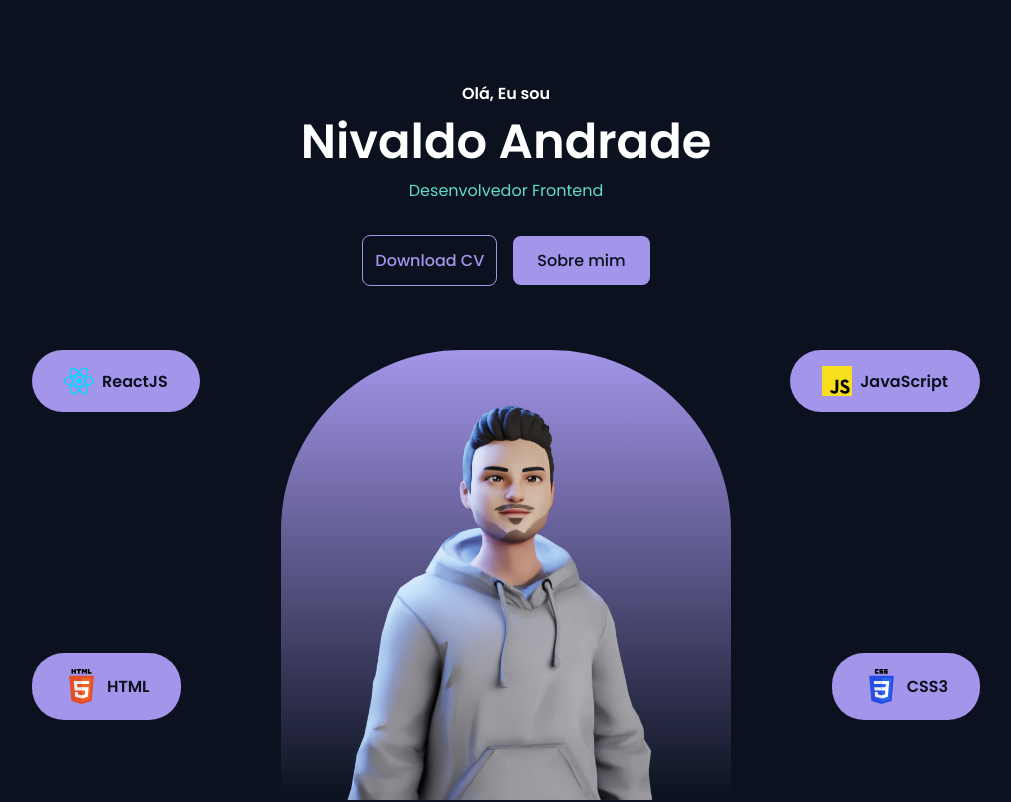
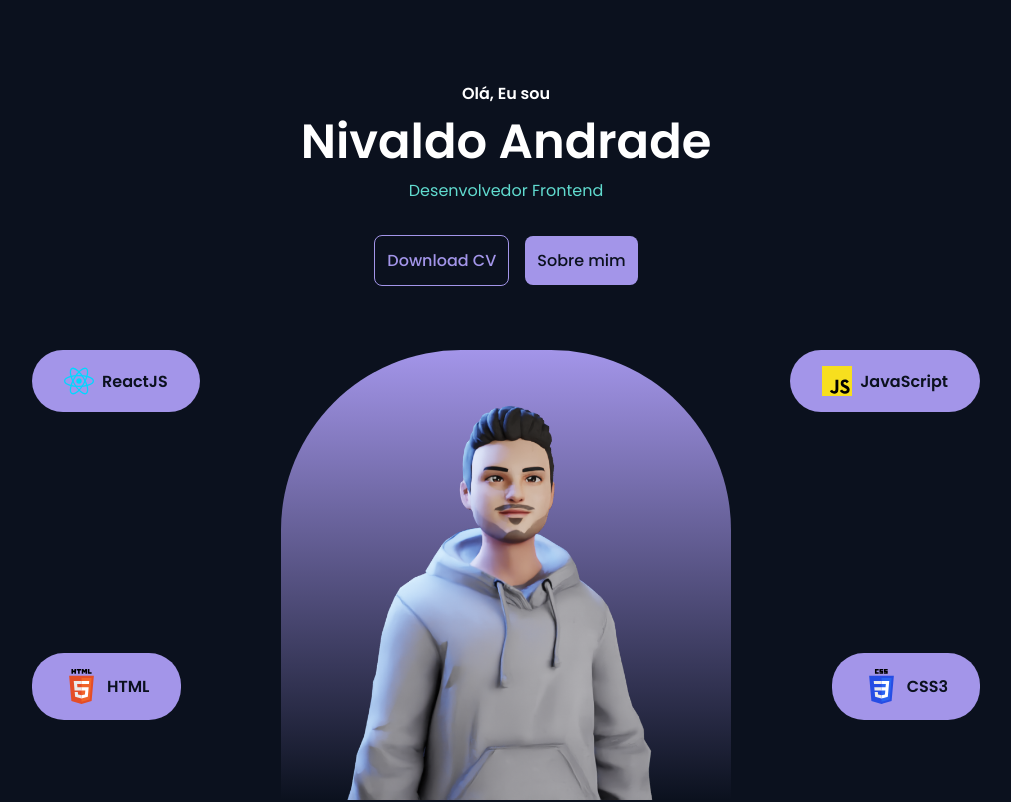
Before and after one commit to nivaldoandrade/portfolio-nivaldoandrade, a Next.js app: page / in a window 1280 px wide. Shown: the top 802 px of the page, without its empty margins (134-1145 px from the left). Built offline with nearby package versions, Linux system fonts and the light colour scheme.

Commit message:
fix Warning: Expected server HTML to contain a matching <a> in <a>.

```diff
--- a/src/components/Into/index.tsx
+++ b/src/components/Into/index.tsx
@@ -43,7 +43,7 @@ export function Into() {
             Download CV
           </a>
           <Link to="about" smooth offset={-50}>
-            <a>Sobre mim</a>
+            Sobre mim
           </Link>
         </div>
       </motion.div>
```
